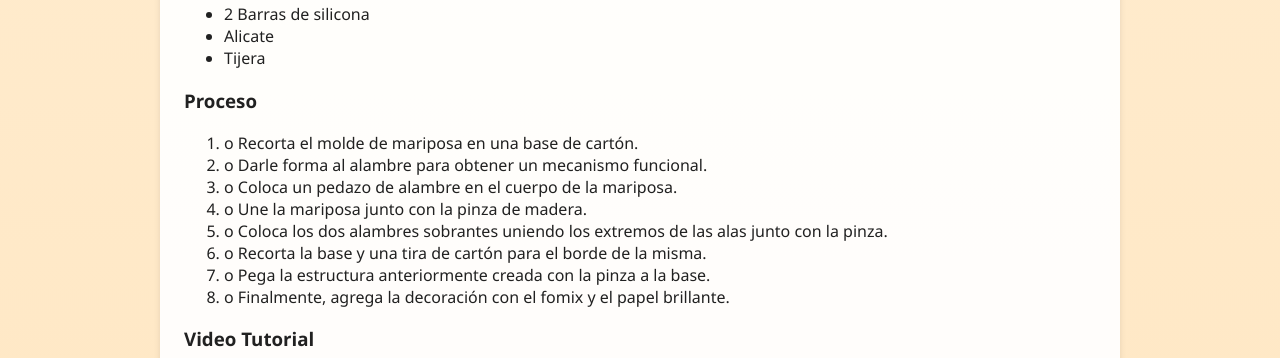
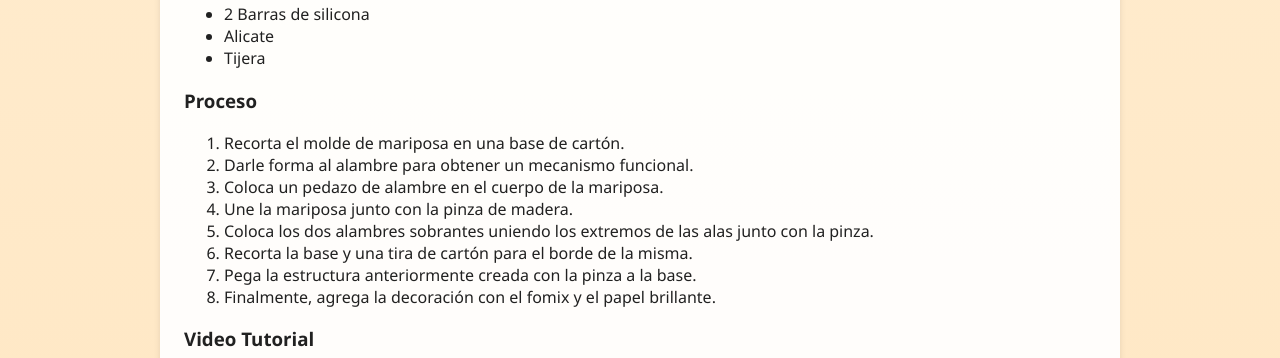
Before and after one commit to Elizarm09/Metamorfosis-reciclada, a plain HTML site: page index.html in a window 1280 px wide. Shown: the part 1453-1811 px from the top of the page. Drawn offline with Linux system fonts and the light colour scheme.

Commit message:
index.html

```diff
--- a/index.html
+++ b/index.html
@@ -66,14 +66,14 @@
 
       <h3>Proceso</h3>
       <ol>
-        <li>o Recorta el molde de mariposa en una base de cartón.</li>
-        <li>o Darle forma al alambre para obtener un mecanismo funcional.</li>
-        <li>o Coloca un pedazo de alambre en el cuerpo de la mariposa.</li>
-        <li>o Une la mariposa junto con la pinza de madera.</li>
-        <li>o Coloca los dos alambres sobrantes uniendo los extremos de las alas junto con la pinza.</li>
-        <li>o Recorta la base y una tira de cartón para el borde de la misma.</li>
-        <li>o Pega la estructura anteriormente creada con la pinza a la base.</li>
-        <li>o Finalmente, agrega la decoración con el fomix y el papel brillante.</li>
+        <li>Recorta el molde de mariposa en una base de cartón.</li>
+        <li>Darle forma al alambre para obtener un mecanismo funcional.</li>
+        <li>Coloca un pedazo de alambre en el cuerpo de la mariposa.</li>
+        <li>Une la mariposa junto con la pinza de madera.</li>
+        <li>Coloca los dos alambres sobrantes uniendo los extremos de las alas junto con la pinza.</li>
+        <li>Recorta la base y una tira de cartón para el borde de la misma.</li>
+        <li>Pega la estructura anteriormente creada con la pinza a la base.</li>
+        <li>Finalmente, agrega la decoración con el fomix y el papel brillante.</li>
     </ol>
 
       <h3>Video Tutorial</h3>
```
